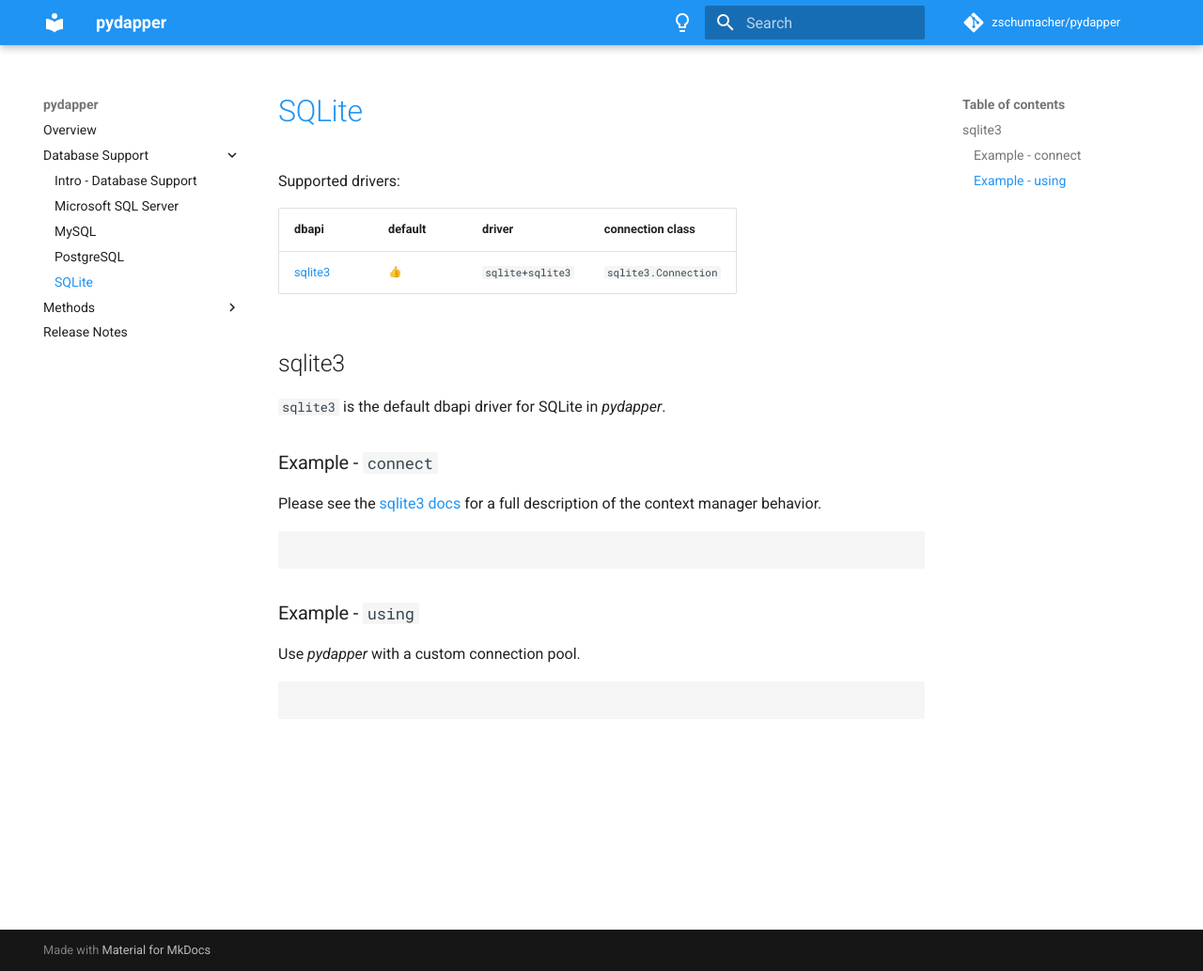
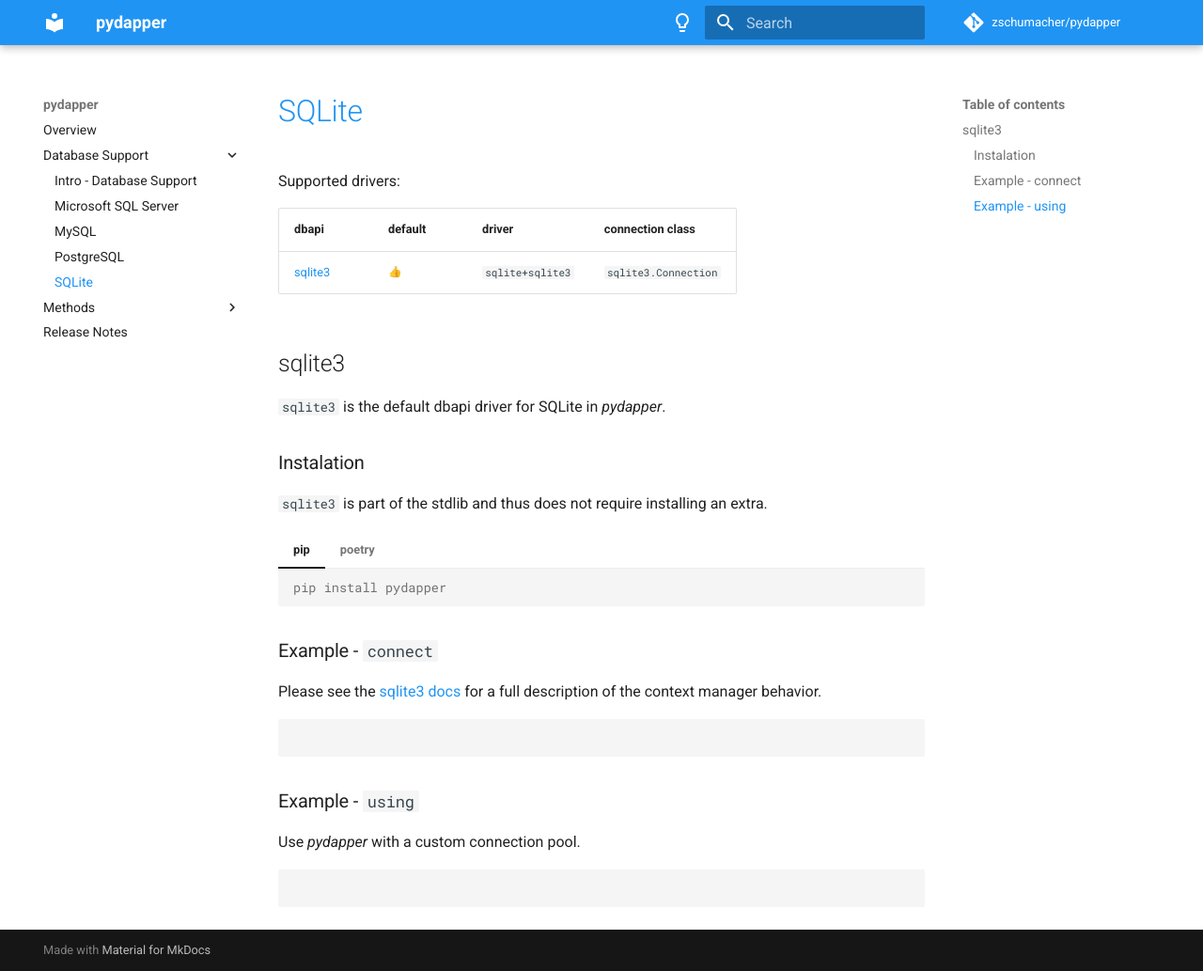
Before and after one commit to zschumacher/pydapper, an MkDocs documentation site: the page built from docs/database_support/sqlite.md, in a window 1280 px wide and 1033 px high. Shown: the whole window at 94% size. Built offline with MkDocs 1.6.1 and Material for MkDocs 9.7.7, drawn with Linux system fonts in a browser that asks for light colours; emoji names are drawn with the system emoji font; comment, search, counter and statistics services are not loaded.

Commit message:
make installation docs better

````diff
--- a/docs/database_support/sqlite.md
+++ b/docs/database_support/sqlite.md
@@ -7,6 +7,20 @@
 
 ## sqlite3
 `sqlite3` is the default dbapi driver for SQLite in *pydapper*.
+
+### Instalation
+`sqlite3` is part of the stdlib and thus does not require installing an extra.
+=== "pip"
+
+    ```console
+    pip install pydapper
+    ```
+
+=== "poetry"
+
+    ```console
+    poetry add pydapper
+    ```
 
 ### Example - `connect`
 Please see the [sqlite3 docs](https://docs.python.org/3/library/sqlite3.html#using-the-connection-as-a-context-manager) for
--- a/mkdocs.yml
+++ b/mkdocs.yml
@@ -48,7 +48,13 @@
   - pymdownx.inlinehilite
   - admonition
   - pymdownx.details
-  - pymdownx.superfences
+  - pymdownx.tabbed:
+      alternate_style: true
+  - pymdownx.superfences:
+      custom_fences:
+        - name: mermaid
+          class: mermaid
+          format: !!python/name:pymdownx.superfences.fence_code_format ''
   - pymdownx.extra
   - pymdownx.emoji:
       emoji_index: !!python/name:materialx.emoji.twemoji
````
Also changed, not shown: README.md (+6 -3 lines), docs/database_support/mssql.md (+13 -0 lines), docs/database_support/mysql.md (+13 -0 lines), docs/database_support/postgresql.md (+12 -0 lines).
